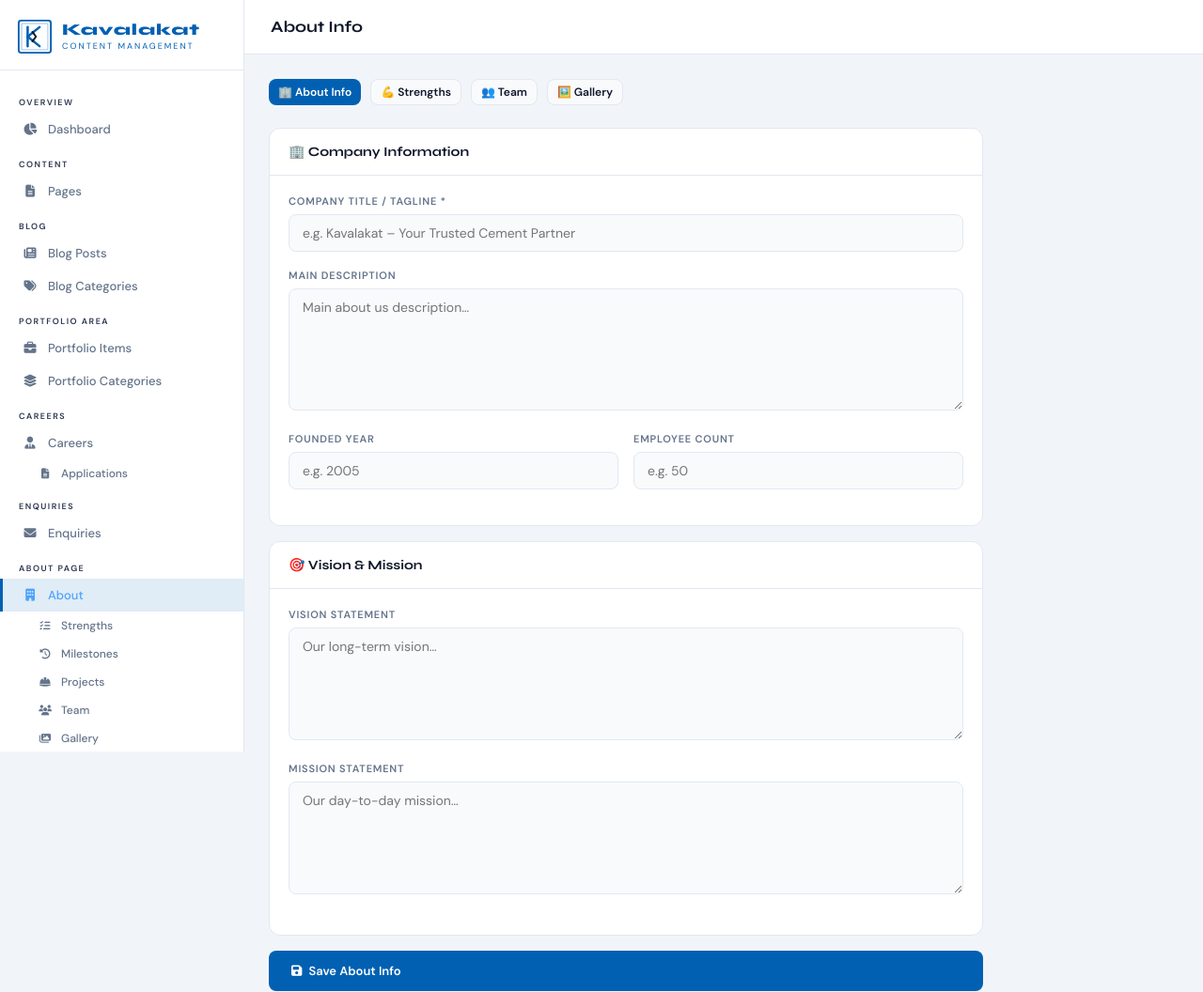
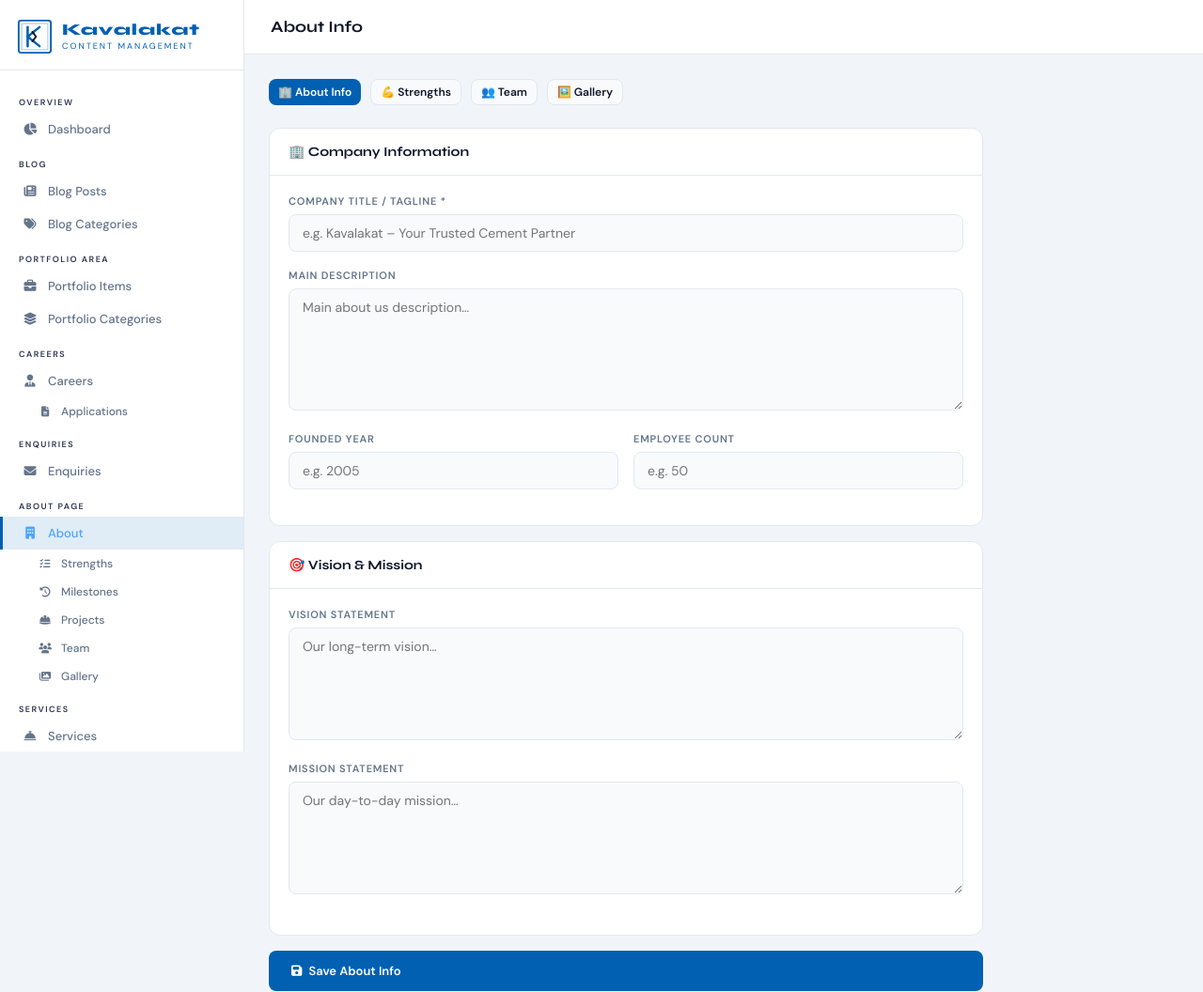
Before and after one commit to mindstory-webteam/kavalakat_api, a Django app: page /dashboard/about/ in a window 1280 px wide. Shown: the top 1056 px of the page at 94% size. Run offline with Django 4.2, Linux system fonts and the light colour scheme; the visitor is signed in with stand-in values (Sample User, id 1); data that the repository does not hold is empty.

Commit message:
Re-push updated project files new

```diff
--- a/dashboard/templates/dashboard/base.html
+++ b/dashboard/templates/dashboard/base.html
@@ -480,11 +480,11 @@ select.form-control option { background: var(--surface2); color: var(--text); }
     </a>
 
     <!-- CONTENT -->
-    <div class="nav-section">Content</div>
+    {% comment %} <div class="nav-section">Content</div>
     <a href="{% url 'dashboard:pages_list' %}"
        class="nav-item {% if url_name in 'pages_list pages_create pages_edit pages_delete' %}active{% endif %}">
       <i class="fa-solid fa-file-lines"></i> Pages
-    </a>
+    </a> {% endcomment %}
     <div class="nav-section">Blog</div>
     <a href="{% url 'dashboard:blog_list' %}"
        class="nav-item {% if url_name in 'blog_list blog_create blog_edit blog_delete' %}active{% endif %}">
@@ -550,11 +550,7 @@ select.form-control option { background: var(--surface2); color: var(--text); }
        class="nav-sub-item {% if url_name in 'gallery_list gallery_upload gallery_delete' %}active{% endif %}">
       <i class="fa-solid fa-images"></i> Gallery
     </a>
-    <div class="nav-section">Contact Info</div>
-    <a href="{% url 'dashboard:contact_info' %}"
-       class="nav-item {% if url_name == 'contact_info' %}active{% endif %}">
-      <i class="fa-solid fa-address-book"></i> Contact Info
-    </a>
+
 
     <!-- SERVICES -->
     <div class="nav-section">Services</div>
@@ -578,13 +574,18 @@ select.form-control option { background: var(--surface2); color: var(--text); }
       <i class="fa-solid fa-tags"></i> Categories
     </a>
 
+    <div class="nav-section">Contact Info</div>
+    <a href="{% url 'dashboard:contact_info' %}"
+       class="nav-item {% if url_name == 'contact_info' %}active{% endif %}">
+      <i class="fa-solid fa-address-book"></i> Contact Info
+    </a>
+
     <!-- BRANCH LOCATIONS -->
     <div class="nav-section">Locations</div>
     <a href="{% url 'dashboard:branch_list' %}"
        class="nav-item {% if url_name in 'branch_list branch_create branch_edit branch_delete' %}active{% endif %}">
       <i class="fa-solid fa-location-dot"></i> Contact Locations
     </a>
-
     {% endwith %}
 
   </nav>
```
